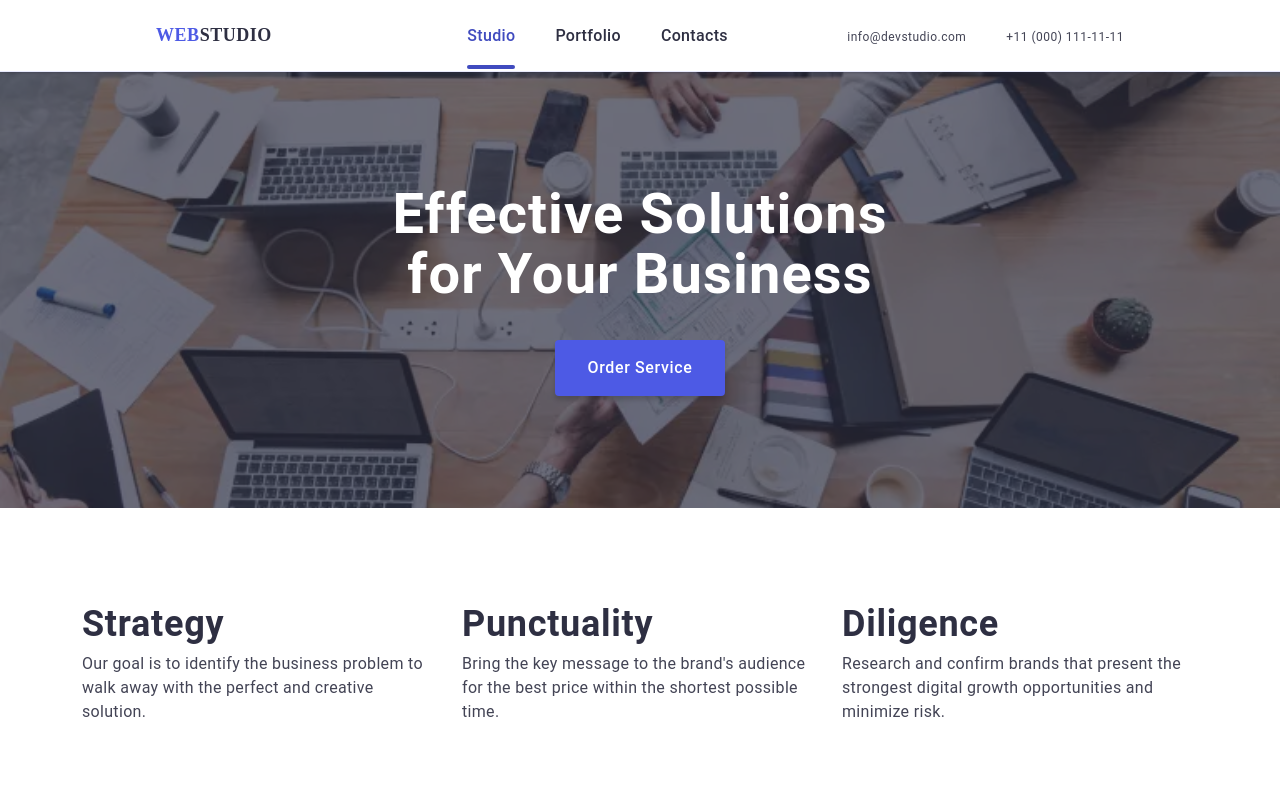
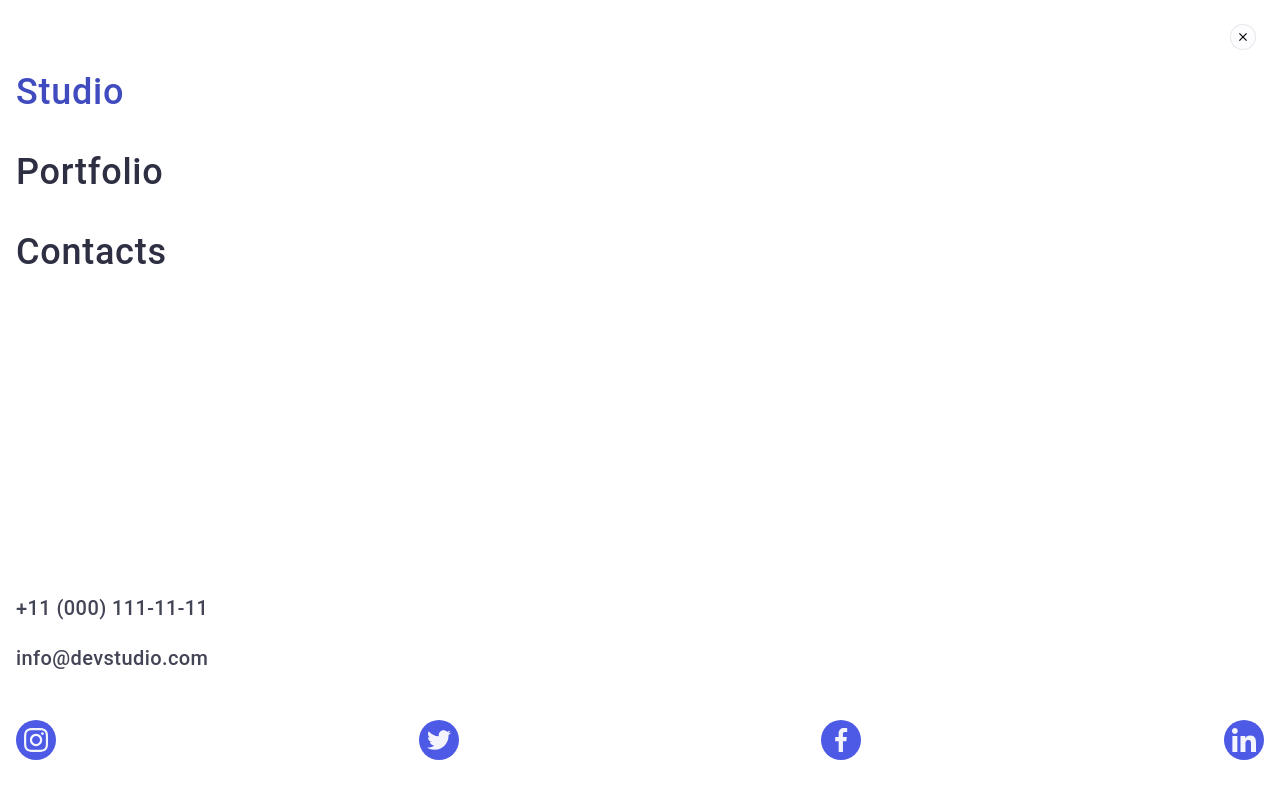
Before and after one commit to VorobeiIvan/web-studio-5.0, a website built with Vite: page src/index.html in a window 1280 px wide. Shown: the top 793 px of the page. Built offline with nearby package versions, Linux system fonts and the light colour scheme; files whose address does not match are found by name.

Commit message:
add burger menu styles

```diff
--- a/src/index.html
+++ b/src/index.html
@@ -6,7 +6,8 @@
     <meta name="viewport" content="width=device-width, initial-scale=1.0" />
     <title>Web Studio 5.0</title>
   </head>
-  <body>
+  <body class="body">
+    <load src="./partials/burger-modal.html" />
     <load src="./partials/header.html" />
     <main>
       <load src="./partials/hero.html" />
@@ -16,7 +17,6 @@
     </main>
     <load src="./partials/footer.html" />
 
-    <load src="./partials/burger-modal.html" />
     <script type="module" src="./js/main.js"></script>
   </body>
 </html>
--- a/src/partials/burger-modal.html
+++ b/src/partials/burger-modal.html
@@ -1,97 +1,100 @@
+
 <!--#region modal burger menu  -->
-<div id="burger-modal" class="overlay visually-hidden">
-  <div class="modal-wrapper">
+<div id="burger-modal" class="overlay">
+<div class="burger-modal-wrapper">
     <!-- close button -->
-    <button class="btn">
-      <svg class="icon" width="24" height="24">
+    <button class="close-burger-btn">
+      <svg class="icon close-icon" width="8" height="8">
         <use href="../assets/icons/sprite.svg#icon-close" />
       </svg>
     </button>
     <!--#region navigation -->
-    <nav>
-      <ul class="list">
+    <nav class="navigation">
+      <ul class="nav-list">
         <!-- home -->
-        <li class="item">
-          <a class="link" href="#hero">Studio</a>
+        <li class="nav-item">
+          <a class="nav-link active" href="#hero">Studio</a>
         </li>
         <!-- portfolio -->
-        <li>
-          <a class="link" href="#portfolio">Portfolio</a>
+        <li class="nav-item">
+          <a class="nav-link" href="#portfolio">Portfolio</a>
         </li>
         <!-- contacts -->
-        <li>
-          <a class="link" href="#contacts">Contacts</a>
+        <li class="nav-item">
+          <a class="nav-link" href="#footer">Contacts</a>
         </li>
       </ul>
     </nav>
     <!--#endregion end navigation -->
     <!--#region contacts -->
-    <div class="wrapper">
-      <ul class="list">
+    <div class="contacts">
+      <ul class="contacts-list">
         <!-- email -->
-        <li class="item">
-          <a class="link" href="mailto:info@devstudio.com"
+        <li class="contacts-item">
+          <a class="contacts-link" href="mailto:info@devstudio.com"
             >info@devstudio.com</a
           >
         </li>
         <!-- phone -->
-        <li class="item">
-          <a class="link" href="tel:+110001111111">+11 (000) 111-11-11</a>
+        <li class="contacts-item">
+          <a class="contacts-link" href="tel:+110001111111"
+            >+11 (000) 111-11-11</a
+          >
         </li>
       </ul>
     </div>
     <!--#endregion end contacts -->
     <!--#region socials -->
-    <div class="wrapper">
-      <ul class="list">
+    <div class="socials">
+      <ul class="socials-list">
         <!-- instagram -->
-        <li class="item">
+        <li class="socials-item">
           <a
-            class="link"
+            class="socials-link"
             href="#"
             target="_blank"
             rel="noopener noreferrer"
           >
-            <svg class="icon" width="24" height="24">
+            <svg class="socials-icon" width="24" height="24">
               <use href="../assets/icons/sprite.svg#icon-instagram" />
             </svg>
           </a>
         </li>
         <!-- twitter -->
-        <li class="item">
+        <li class="socials-item">
           <a
-            class="link"
+            class="socials-link"
             href="#"
             target="_blank"
             rel="noopener noreferrer"
           >
-            <svg class="icon" width="24" height="24">
+            <svg class="socials-icon" width="24" height="24">
               <use href="../assets/icons/sprite.svg#icon-twitter" />
             </svg>
           </a>
         </li>
         <!-- facebook -->
-        <li class="item">
+        <li class="socials-item">
           <a
-            class="link"
+            class="socials-link"
             href="#"
             target="_blank"
             rel="noopener noreferrer"
           >
-            <svg class="icon" width="24" height="24">
+            <svg class="socials-icon" width="24" height="24">
               <use href="../assets/icons/sprite.svg#icon-facebook" />
             </svg>
           </a>
         </li>
         <!-- linkedin -->
-        <li class="item">
+        <li class="socials-item">
           <a
-            class="link"
+            class="socials-link"
             href="#"
             target="_blank"
             rel="noopener noreferrer"
           >
-            <svg class="icon" width="24" height="24">
+            <svg class="socials-icon" width="24" height="24">
               <use href="../assets/icons/sprite.svg#icon-linkedin" />
             </svg>
           </a>
@@ -101,4 +104,4 @@
     <!--#endregion end socials -->
   </div>
 </div>
-<!--#endregion end modal burger menu  -->
+  <!--#endregion end modal burger menu  -->
--- a/src/scss/components/_buttons.scss
+++ b/src/scss/components/_buttons.scss
@@ -1,10 +1,6 @@
 @use '../utils/variables' as var;
 @use '../utils/functions' as fn;
 @use '../utils/placeholders' as *;
-
-.burger-menu-btn {
-  // grid-area: 'burger';
-}
 
 .hero-btn {
   @extend %button-text;
@@ -31,3 +27,23 @@
   padding: 8px 24px;
   gap: 16px;
 }
+
+.close-burger-btn {
+  position: absolute;
+  top: 24px;
+  right: 24px;
+  z-index: 1;
+  padding: 8px;
+  border-radius: 50%;
+  background-color: rgba(fn.get-color('cornflower'), 0.1);
+  border: 1px solid rgba(fn.get-color('navy-blue'), 0.1);
+
+  &:hover,
+  &:focus {
+    background-color: fn.get-color('ocean');
+    border: none;
+    .close-icon {
+      fill: fn.get-color('white');
+    }
+  }
+}
--- a/src/scss/components/_nav.scss
+++ b/src/scss/components/_nav.scss
@@ -2,9 +2,7 @@
 @use '../utils/functions' as fn;
 @use '../utils/placeholders' as *;
 
-.navigation {
-  // grid-area: navigation;
-}
+
 .nav-link {
   @extend %medium-text;
   @extend %text-h-f;
--- /dev/null
+++ b/src/scss/sections/_burger-modal.scss
@@ -0,0 +1,48 @@
+@use '../utils/variables' as var;
+@use '../utils/functions' as fn;
+@use '../utils/mixins' as mx;
+@use '../utils/placeholders' as *;
+
+.overlay {
+  width: 100vw;
+  height: 100vh;
+  position: fixed;
+  top: 0;
+  left: 0;
+  z-index: 999;
+  background-color: fn.get-color('white');
+  overflow-y: hidden;
+}
+
+.burger-modal-wrapper {
+  display: flex;
+  flex-direction: column;
+  gap: 48px;
+  width: 100%;
+  height: 100%;
+  padding: 72px 16px 40px 16px;
+}
+
+.burger-modal-wrapper {
+  .navigation {
+    margin-bottom: auto;
+    .nav-list {
+      flex-direction: column;
+      align-items: flex-start;
+      @extend %section-title;
+    }
+    .active {
+      &::after {
+        display: none;
+      }
+    }
+  }
+  .contacts-list {
+    display: flex;
+    gap: 24px;
+    flex-direction: column-reverse;
+  }
+  .contacts-link {
+    @extend %block-title;
+  }
+}
--- a/src/scss/sections/_index.scss
+++ b/src/scss/sections/_index.scss
@@ -5,6 +5,7 @@
 @forward 'portfolio';
 @forward 'footer';
 
+@forward 'burger-modal';
 // Папка Layout
 
 // Папка layout/ містить стилі, що беруть участь у побудові розкладки основних частин сайту або додатку. Ця папка може містити стилі для шапки, підвалу, навігації, бічної панелі, сітки тощо.
```
Also changed, not shown: src/partials/header.html (+1 -0 lines).
